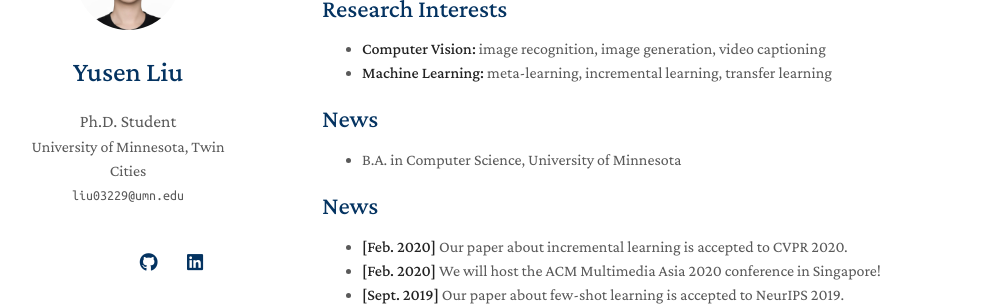
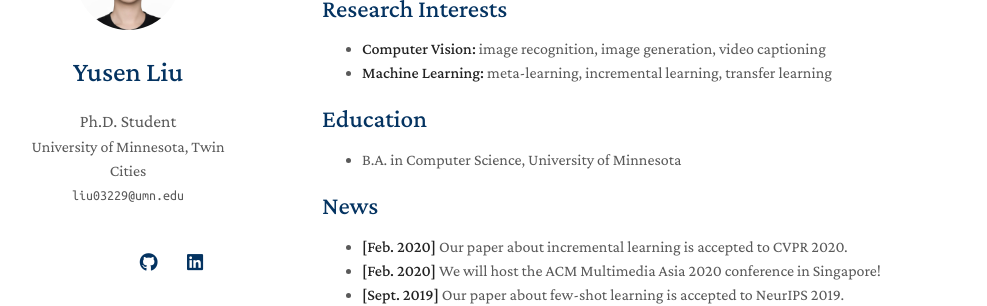
Before and after one commit to Lou1s-Lau/louislau.github.io, a Jekyll site: the page built from index.md, in a window 1280 px wide and 1303 px high. Shown: the part 158-464 px from the top of the window, without its empty margins (148-1135 px from the left). Built offline with Jekyll 4.4.1, drawn with Linux system fonts in a browser that asks for light colours; a style sheet for code colours, icons or effects is not loaded; our own code applies the rules of GitHub Pages for plain Markdown files.

Commit message:
Update index.md

```diff
--- a/index.md
+++ b/index.md
@@ -11,7 +11,7 @@ I am a Ph.D. student at ...
 - **Computer Vision:** image recognition, image generation, video captioning
 - **Machine Learning:** meta-learning, incremental learning, transfer learning
 
-## News
+## Education
 - B.A. in Computer Science, University of Minnesota
 
 
```
